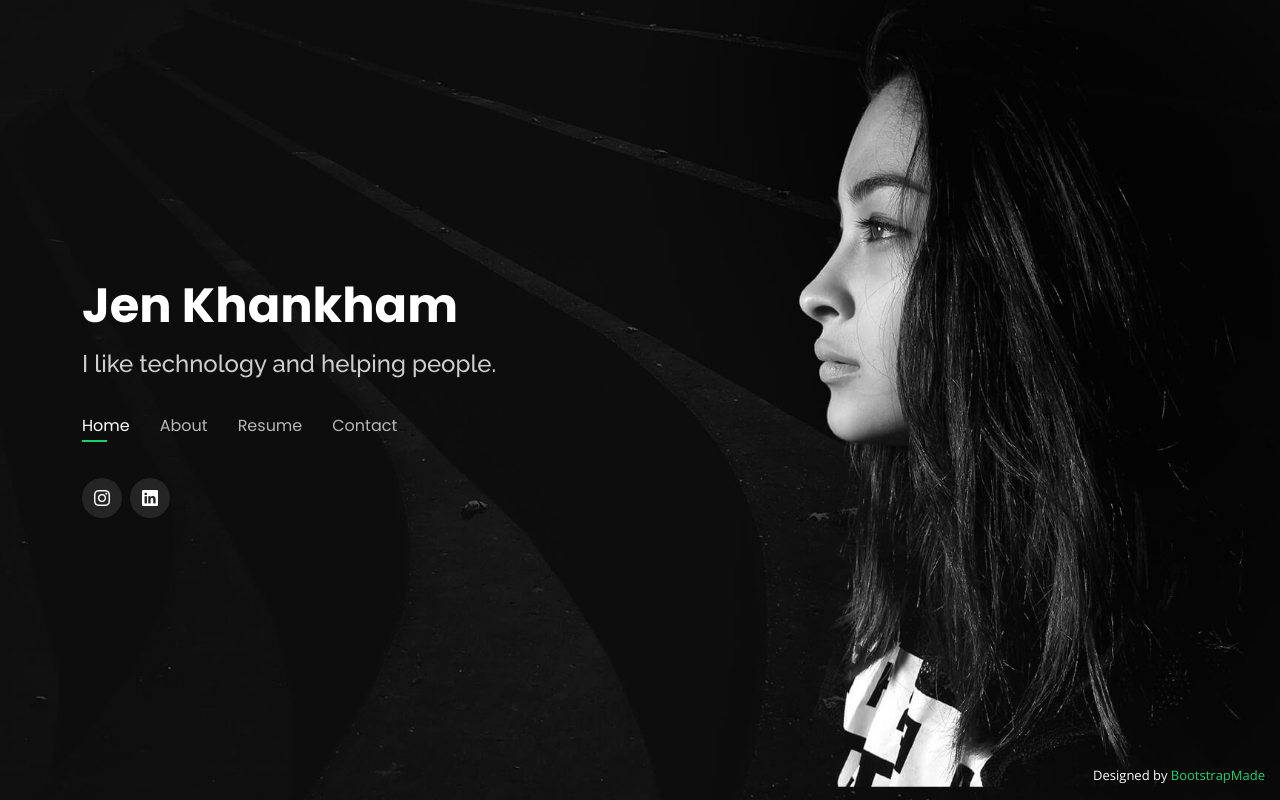
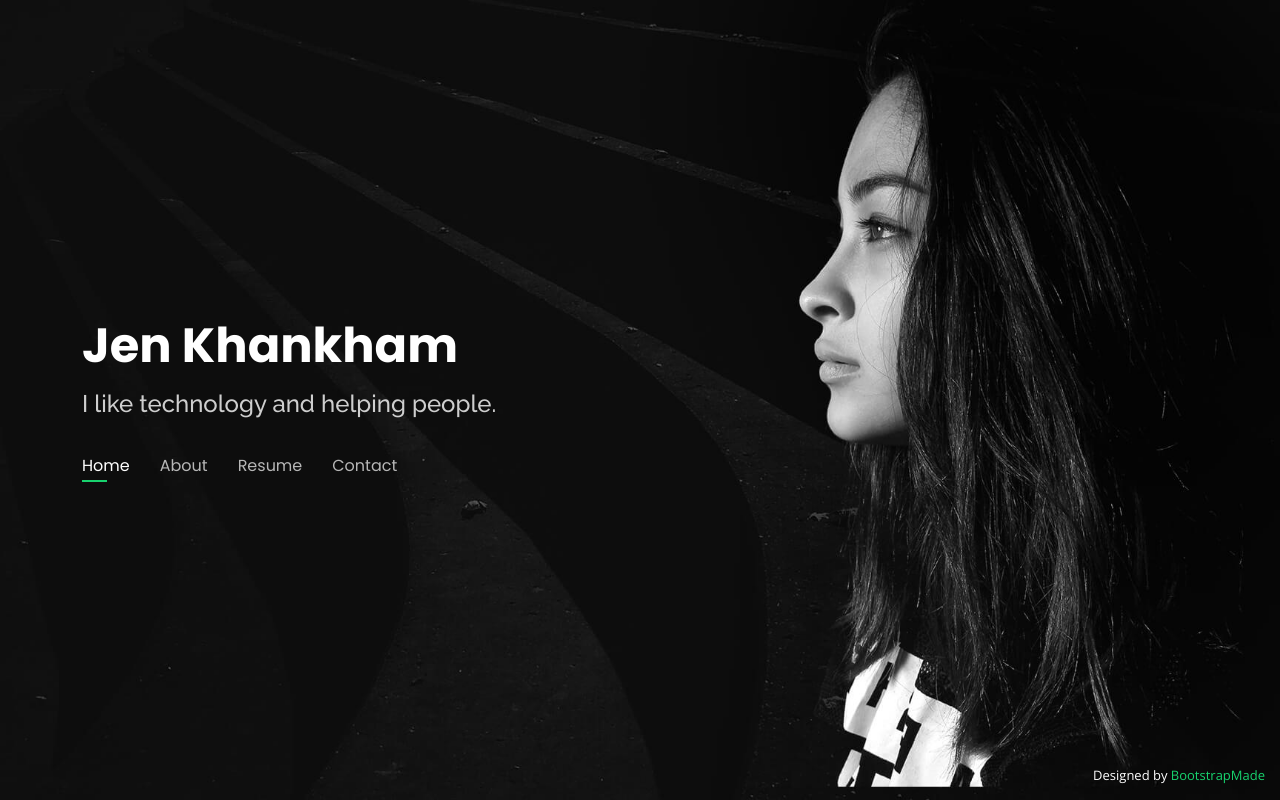
Before and after one commit to jenkhankham/jenkhankham.github.io, a plain HTML site: page index.html in a window 1280 px wide. Drawn offline with nearby package versions, Linux system fonts and the light colour scheme.

Commit message:
home page - removed social links

```diff
--- a/index.html
+++ b/index.html
@@ -55,11 +55,6 @@
         </ul>
         <i class="bi bi-list mobile-nav-toggle"></i>
       </nav><!-- .navbar -->
-
-      <div class="social-links">
-        <a href="#" class="instagram"><i class="bi bi-instagram"></i></a>
-        <a href="#" class="linkedin"><i class="bi bi-linkedin"></i></a>
-      </div>
 
     </div>
   </header><!-- End Header -->
```
